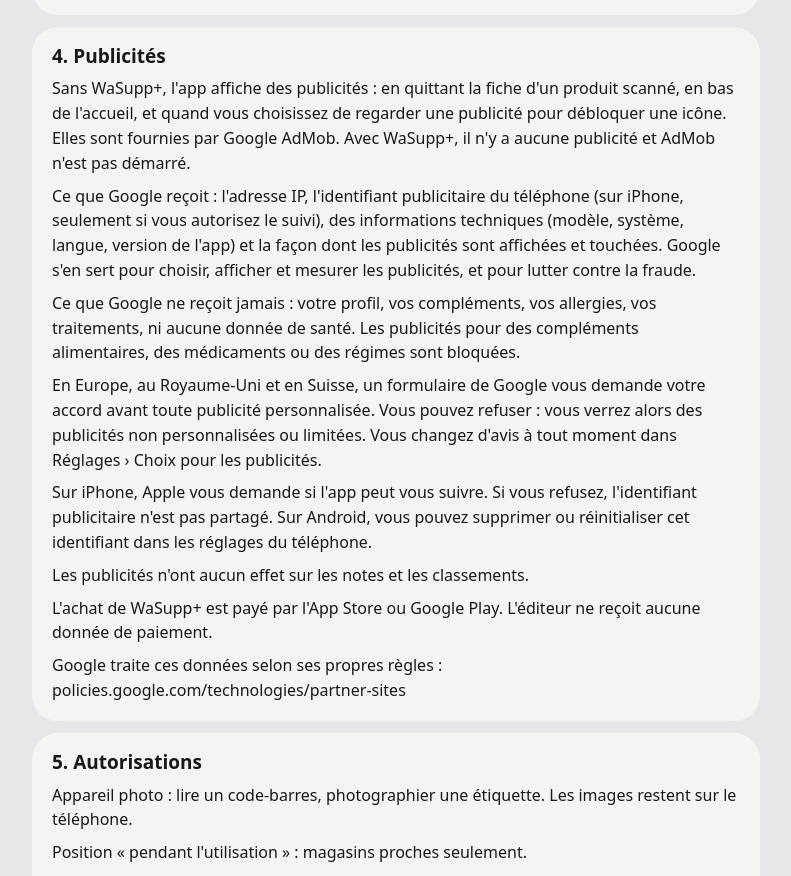
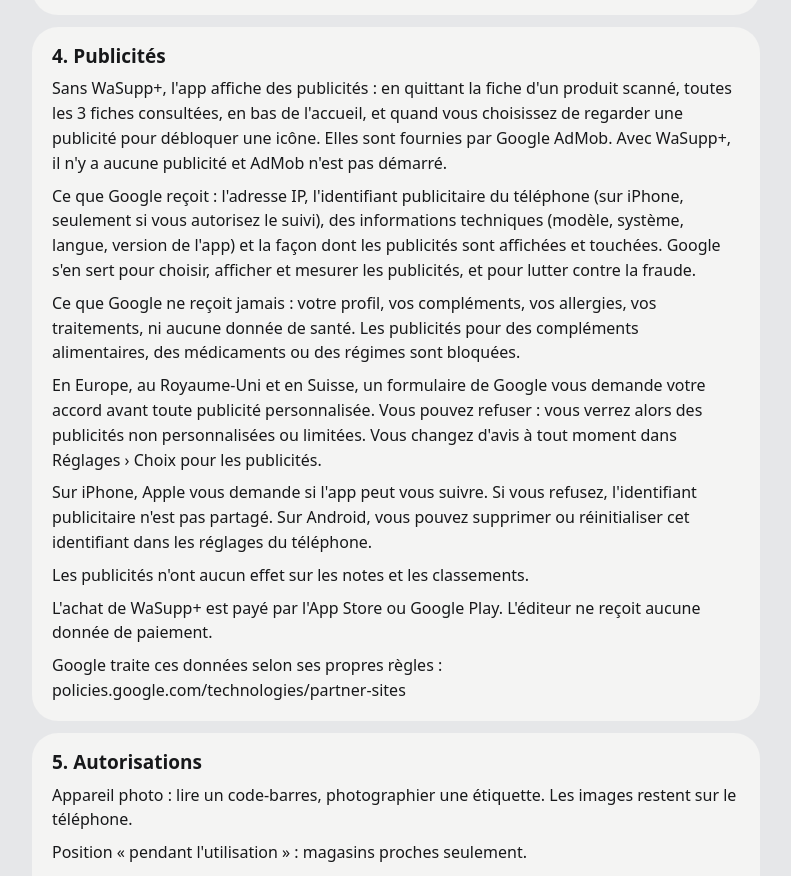
Before and after one commit to clementpepinlehalleur/clementpepinlehalleur.github.io, a plain HTML site: page confidentialite/index.html in a window 1280 px wide. Shown: the part 2597-3473 px from the top of the page, without its empty margins (244-1035 px from the left). Drawn offline with Linux system fonts and the light colour scheme.

Commit message:
Confidentialité : pub toutes les 3 fiches consultées
Co-Authored-By: Claude Opus 5.5 <noreply@anthropic.com>

```diff
--- a/confidentialite/index.html
+++ b/confidentialite/index.html
@@ -72,7 +72,7 @@ RESTE : mentions légales (statut micro-entreprise, SIREN, adresse ou domiciliat
 </section>
 <section>
 <h2>4. Publicités</h2>
-<p>Sans WaSupp+, l&#39;app affiche des publicités : en quittant la fiche d&#39;un produit scanné, en bas de l&#39;accueil, et quand vous choisissez de regarder une publicité pour débloquer une icône. Elles sont fournies par Google AdMob. Avec WaSupp+, il n&#39;y a aucune publicité et AdMob n&#39;est pas démarré.</p>
+<p>Sans WaSupp+, l&#39;app affiche des publicités : en quittant la fiche d&#39;un produit scanné, toutes les 3 fiches consultées, en bas de l&#39;accueil, et quand vous choisissez de regarder une publicité pour débloquer une icône. Elles sont fournies par Google AdMob. Avec WaSupp+, il n&#39;y a aucune publicité et AdMob n&#39;est pas démarré.</p>
 <p>Ce que Google reçoit : l&#39;adresse IP, l&#39;identifiant publicitaire du téléphone (sur iPhone, seulement si vous autorisez le suivi), des informations techniques (modèle, système, langue, version de l&#39;app) et la façon dont les publicités sont affichées et touchées. Google s&#39;en sert pour choisir, afficher et mesurer les publicités, et pour lutter contre la fraude.</p>
 <p>Ce que Google ne reçoit jamais : votre profil, vos compléments, vos allergies, vos traitements, ni aucune donnée de santé. Les publicités pour des compléments alimentaires, des médicaments ou des régimes sont bloquées.</p>
 <p>En Europe, au Royaume-Uni et en Suisse, un formulaire de Google vous demande votre accord avant toute publicité personnalisée. Vous pouvez refuser : vous verrez alors des publicités non personnalisées ou limitées. Vous changez d&#39;avis à tout moment dans Réglages › Choix pour les publicités.</p>
```
Also changed, not shown: privacy/index.html (+1 -1 lines).
